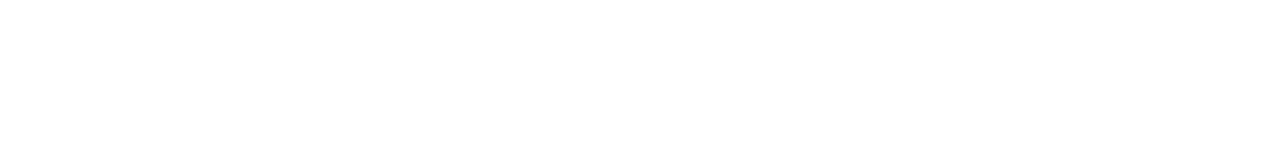
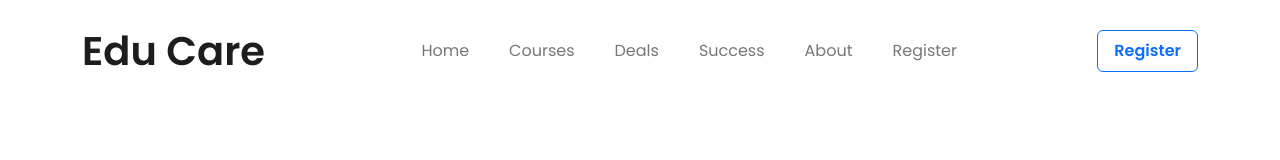
Before and after one commit to mirzanahid/edu-care, a plain HTML site: page index.html in a window 1280 px wide. Drawn offline with nearby package versions, Linux system fonts and the light colour scheme.

Commit message:
Navbar added

```diff
--- a/index.html
+++ b/index.html
@@ -13,9 +13,79 @@
         rel="stylesheet">
     <!----------bootstrap----------->
     <link rel="stylesheet" href="https://cdn.jsdelivr.net/npm/bootstrap@5.2.0/dist/css/bootstrap.min.css">
+
+
+    <style>
+        /* ===========fonts css start============*/
+        body {
+            font-family: 'Poppins', sans-serif;
+        }
+
+        /* ===========fonts css end============*/
+        /* ===========color css start============*/
+        .dark-heading {
+            color: #1D1D1D;
+        }
+
+        .dark-pragraph {
+            color: #777777;
+        }
+
+        .white-pragraph {
+            color: #F4F4F4;
+        }
+
+        /* ===========color css end============*/
+    </style>
+
 </head>
 
 <body>
+    <!-------------header part start------------>
+    <header>
+        <!--====================================
+                     navbar html start
+            ==================================== -->
+        <nav class="navbar navbar-expand-lg py-3">
+            <div class="container">
+                <a class="navbar-brand fs-1 fw-semibold dark-heading " href="#">Edu Care</a>
+                <button class="navbar-toggler" type="button" data-bs-toggle="collapse"
+                    data-bs-target="#navbarSupportedContent" aria-controls="navbarSupportedContent"
+                    aria-expanded="false" aria-label="Toggle navigation">
+                    <span class="navbar-toggler-icon"></span>
+                </button>
+                <div class="collapse navbar-collapse " id="navbarSupportedContent">
+                    <ul class="navbar-nav mx-auto mb-2 mb-lg-0 ">
+                        <li class="nav-item">
+                            <a class="nav-link dark-pragraph fs-6 fw-normal ms-4" aria-current="page" href="#">Home</a>
+                        </li>
+                        <li class="nav-item">
+                            <a class="nav-link dark-pragraph fs-6 fw-normal ms-4" href="#">Courses</a>
+                        </li>
+                        <li class="nav-item">
+                            <a class="nav-link dark-pragraph fs-6 fw-normal ms-4" href="#">Deals</a>
+                        </li>
+                        <li class="nav-item">
+                            <a class="nav-link dark-pragraph fs-6 fw-normal ms-4" href="#">Success</a>
+                        </li>
+                        <li class="nav-item">
+                            <a class="nav-link dark-pragraph fs-6 fw-normal ms-4" href="#">About</a>
+                        </li>
+                        <li class="nav-item">
+                            <a class="nav-link dark-pragraph fs-6 fw-normal ms-4" href="#">Register</a>
+                        </li>
+                    </ul>
+                    <div class="edu-btn">
+                        <a class="btn btn-outline-primary fw-semibold fs-6 px-3 py-2 ms-4">Register</a>
+                    </div>
+                </div>
+
+            </div>
+        </nav>
+        <!--====================================
+                     navbar html end
+            ==================================== -->
+        <!-------------header part end------------>
 
 
         <script src="https://cdn.jsdelivr.net/npm/bootstrap@5.2.0/dist/js/bootstrap.bundle.min.js"></script>
```
